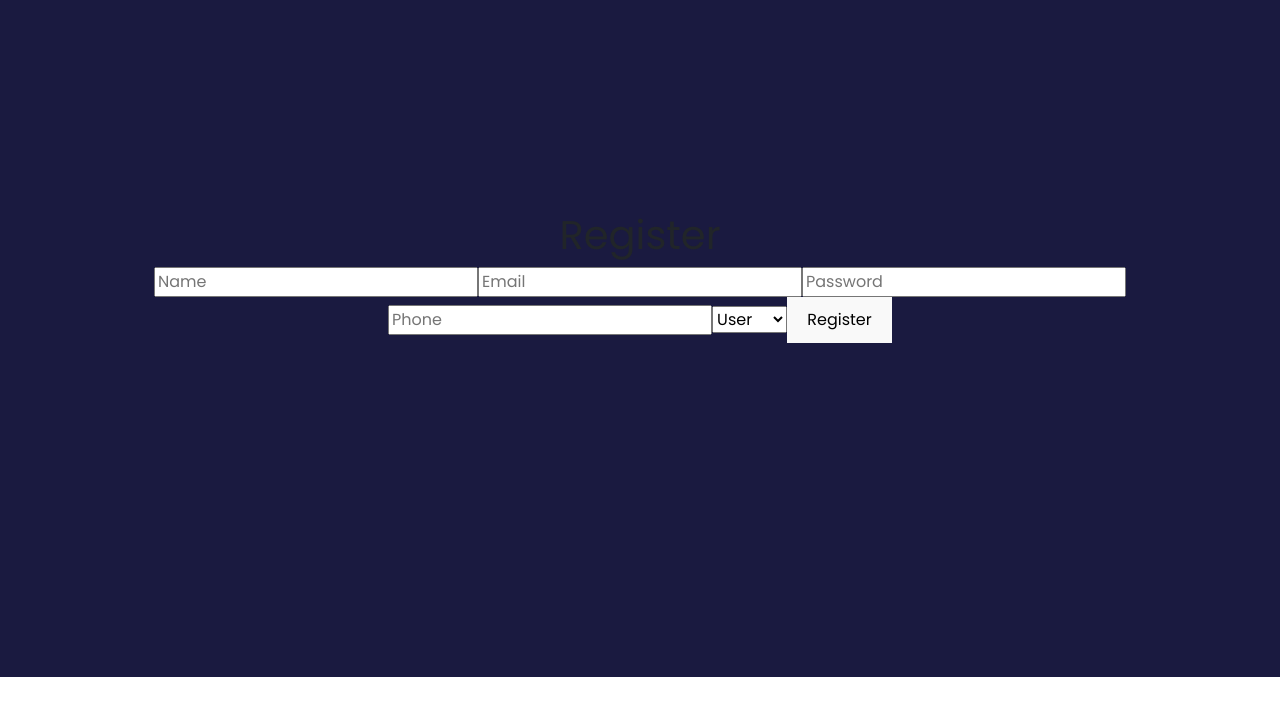
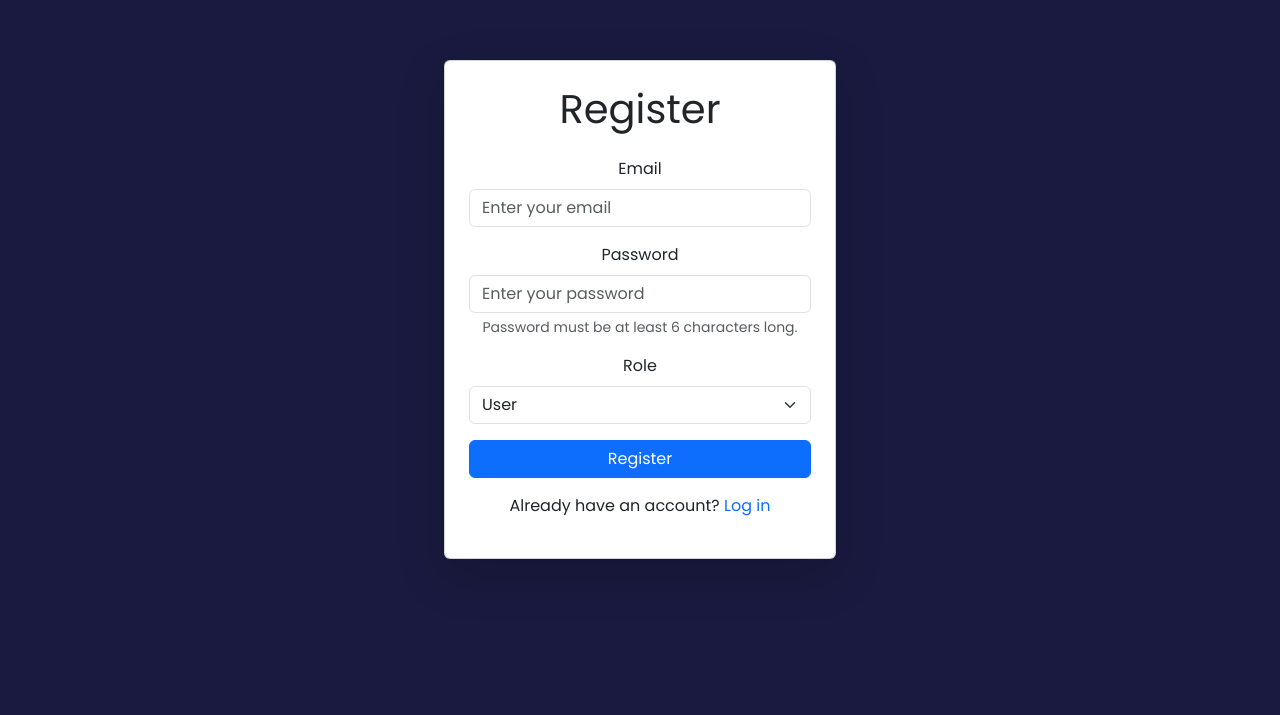
Before and after one commit to Josh0011/WebDevFinalProject, a React (Vite) app: page /#/register in a window 1280 px wide. Shown: the part 123-838 px from the top of the page. Before the commit the page ends 800 px from the top, so only its background shows below. Built offline with nearby package versions, Linux system fonts and the light colour scheme.

Commit message:
authentication

```diff
--- a/package.json
+++ b/package.json
@@ -15,6 +15,7 @@
     "bootstrap": "^5.3.3",
     "express": "^4.21.2",
     "firebase": "^11.1.0",
+    "process": "^0.11.10",
     "react": "^19.0.0",
     "react-dom": "^19.0.0",
     "react-icons": "^5.4.0",
--- a/src/components/Home/home.tsx
+++ b/src/components/Home/home.tsx
@@ -4,10 +4,14 @@ import "../styles.css";
 import "./styles.css";
 import Sidebar from "../Sidebar/sidebar";
 import { Link } from "react-router-dom";
+import { auth } from "../../firebaseConfig"; // Import Firebase auth
+import { onAuthStateChanged, signOut } from "firebase/auth";
 import SearchBar from "../Search/searchbar";
+import axios from "axios";
 
 const Home = () => {
-  const [isLoggedIn, setIsLoggedIn] = useState(true);
+  const [isLoggedIn, setIsLoggedIn] = useState(false);
+  const [currentUser, setCurrentUser] = useState(null);
   const [latestMembers, setLatestMembers] = useState([
     { id: 1, name: "SecondBest", profilePic: "surge.png" },
     { id: 2, name: "JuanCarlos", profilePic: "kit.jpg" },
@@ -60,8 +64,42 @@ const Home = () => {
   ]);
 
   useEffect(() => {
-    // Future: Fetch dynamic data here
+    // Monitor Firebase authentication state
+    const unsubscribe = onAuthStateChanged(auth, async (user) => {
+      if (user) {
+        try {
+          setIsLoggedIn(true);
+          setCurrentUser(user);
+
+          // Fetch user-specific data (e.g., latest members or posts)
+          const token = await user.getIdToken();
+          const response = await axios.get(`${import.meta.env.VITE_REMOTE_SERVER}/api/user/data`, {
+            headers: { Authorization: `Bearer ${token}` },
+          });
+          console.log("User data fetched:", response.data);
+
+          // Optionally update latest members or other user-specific data here
+        } catch (error) {
+          console.error("Error fetching user data:", error);
+        }
+      } else {
+        setIsLoggedIn(false);
+        setCurrentUser(null);
+      }
+    });
+
+    return () => unsubscribe(); // Cleanup on unmount
   }, []);
+
+  const handleLogout = async () => {
+    try {
+      await signOut(auth); // Sign out from Firebase
+      setIsLoggedIn(false);
+      setCurrentUser(null);
+    } catch (error) {
+      console.error("Error logging out:", error);
+    }
+  };
 
   return (
     <div className="container-fluid" id="bs-home">
@@ -107,7 +145,7 @@ const Home = () => {
             <div id="bs-carousel-fade-right"></div>
           </div>
         </div>
-        {/* LOGIN */}
+        {/* LOGIN/LOGOUT */}
         <div className="col-3 d-flex flex-column">
           {isLoggedIn ? (
             <div id="bs-profile" className="d-flex align-items-center ms-5">
@@ -115,7 +153,7 @@ const Home = () => {
                 to="/profile"
                 className="text-decoration-none text-white d-flex align-items-center"
               >
-                <span className="fw-bold">GANDUU</span>
+                <span className="fw-bold">{currentUser?.displayName || currentUser?.email || "User"}</span>
                 <img
                   src="byron.png"
                   alt="User Profile"
@@ -123,6 +161,12 @@ const Home = () => {
                   style={{ width: "70px", height: "70px", objectFit: "cover" }}
                 />
               </Link>
+              <button
+                onClick={handleLogout}
+                className="btn btn-danger btn-sm ms-3"
+              >
+                Logout
+              </button>
             </div>
           ) : (
             <div id="bs-auth-buttons" className="text-center">
@@ -179,7 +223,7 @@ const Home = () => {
                 <p className="text-start">{post.body}</p>
                 <hr />
                 {/* Comments Section */}
-               <h6 className="fw-bold text-start">Comments</h6>
+                <h6 className="fw-bold text-start">Comments</h6>
                 <div
                   className="comments-section mb-3"
                   style={{ maxHeight: "150px", overflowY: "auto" }}
--- a/src/components/Login/index.tsx
+++ b/src/components/Login/index.tsx
@@ -1,41 +1,111 @@
 import React, { useState } from "react";
 import { signInWithEmailAndPassword } from "firebase/auth";
 import { auth } from "../../firebaseConfig";
-import { useNavigate } from "react-router-dom";
+import axios from "axios";
+import { Link, useNavigate } from "react-router-dom";
 
 const Login = () => {
   const [email, setEmail] = useState("");
   const [password, setPassword] = useState("");
+  const [errorMessage, setErrorMessage] = useState("");
+  const [successMessage, setSuccessMessage] = useState("");
   const navigate = useNavigate();
+
+  const backendUrl = import.meta.env.VITE_REMOTE_SERVER;
 
   const handleLogin = async (e) => {
     e.preventDefault();
+
     try {
-            await signInWithEmailAndPassword(auth, email, password);
-            navigate("/profile");
+      console.log("Attempting to sign in with Firebase...");
+      const userCredential = await signInWithEmailAndPassword(auth, email, password);
+      const firebaseUser = userCredential.user;
+
+      console.log("Firebase user signed in:", firebaseUser);
+
+      const token = await firebaseUser.getIdToken();
+
+      console.log("Sending token to backend for verification...");
+
+      const response = await axios.post(
+        `${backendUrl}/api/auth/login`,
+        { token },
+        { withCredentials: true }
+      );
+
+      console.log("Backend response:", response.data);
+
+      // Display success message
+      setSuccessMessage("Login successful! Redirecting to home...");
+      setErrorMessage("");
+      setTimeout(() => {
+        navigate("/");
+      }, 2000); // Redirect after 2 seconds
     } catch (error) {
-            console.error("Login error", error);
+      let message = "An unexpected error occurred. Please try again.";
+
+      if (error.code === "auth/user-not-found") {
+        message = "No user found with this email.";
+      } else if (error.code === "auth/wrong-password") {
+        message = "Incorrect password. Please try again.";
+      } else if (error.code === "auth/invalid-email") {
+        message = "Invalid email address.";
+      }
+
+      setErrorMessage(message);
+      setSuccessMessage("");
+      console.error("Login error:", error);
     }
   };
 
   return (
-        <div>
-            <h1>Login</h1>
+    <div className="container d-flex justify-content-center align-items-center vh-100">
+      <div className="card p-4 shadow-lg" style={{ width: "100%", maxWidth: "500px" }}>
+        <h1 className="text-center mb-4">Login</h1>
+        {errorMessage && <div className="alert alert-danger">{errorMessage}</div>}
+        {successMessage && <div className="alert alert-success">{successMessage}</div>}
         <form onSubmit={handleLogin}>
+          <div className="mb-3">
+            <label htmlFor="email" className="form-label">Email</label>
             <input
               type="email"
-                    placeholder="Email"
+              id="email"
+              className="form-control"
+              placeholder="Enter your email"
               value={email}
-                    onChange={(e) => setEmail(e.target.value)}
+              onChange={(e) => {
+                setEmail(e.target.value);
+                setErrorMessage("");
+              }}
+              required
             />
+          </div>
+          <div className="mb-3">
+            <label htmlFor="password" className="form-label">Password</label>
             <input
               type="password"
-                    placeholder="Password"
+              id="password"
+              className="form-control"
+              placeholder="Enter your password"
               value={password}
-                    onChange={(e) => setPassword(e.target.value)}
+              onChange={(e) => {
+                setPassword(e.target.value);
+                setErrorMessage("");
+              }}
+              required
             />
-                <button type="submit">Login</button>
+          </div>
+          <button type="submit" className="btn btn-primary w-100">Login</button>
         </form>
+        <div className="text-center mt-3">
+          <p>
+            Don't have an account?{" "}
+            <Link to="/register" className="text-decoration-none">
+              Register here
+            </Link>
+          </p>
+        </div>
+      </div>
     </div>
   );
 };
--- a/src/components/Register/index.tsx
+++ b/src/components/Register/index.tsx
@@ -2,73 +2,118 @@ import React, { useState } from "react";
 import { createUserWithEmailAndPassword } from "firebase/auth";
 import { auth } from "../../firebaseConfig";
 import axios from "axios";
-import { useNavigate } from "react-router-dom";
+import { Link, useNavigate } from "react-router-dom";
 
 const Register = () => {
     const [email, setEmail] = useState("");
     const [password, setPassword] = useState("");
-    const [name, setName] = useState("");
-    const [phone, setPhone] = useState("");
-    const [role, setRole] = useState("user"); // Default role
+    const [role, setRole] = useState("user");
+    const [errorMessage, setErrorMessage] = useState("");
+    const [successMessage, setSuccessMessage] = useState(""); // Success message
     const navigate = useNavigate();
+
+  const backendUrl = import.meta.env.VITE_REMOTE_SERVER; // Use Vite's env variable
 
   const handleRegister = async (e) => {
     e.preventDefault();
+
+    if (password.length < 6) {
+      setErrorMessage("Password must be at least 6 characters long.");
+      return;
+    }
+
     try {
-            // Create user in Firebase Authentication
+      console.log("Registering user with Firebase...");
       const userCredential = await createUserWithEmailAndPassword(auth, email, password);
       const firebaseUser = userCredential.user;
 
-            // Create user in the backend database
+      console.log("Firebase user created:", firebaseUser);
+
       const userData = {
-                name,
+        firebaseUid: firebaseUser.uid,
         email: firebaseUser.email,
-                phone,
         role,
       };
-            await axios.post("http://localhost:8080/users/register", userData);
 
-            // Redirect to login or profile
+      console.log("Sending user data to backend:", userData);
+
+      const response = await axios.post(`${backendUrl}/api/users/register`, userData);
+
+      console.log("Backend response:", response.data);
+
+      // Display success message
+      setSuccessMessage("Registration successful! Redirecting to login...");
+      setTimeout(() => {
         navigate("/login");
+      }, 3000); // Redirect after 3 seconds
     } catch (error) {
-            console.error("Registration error", error);
+      if (error.code === "auth/email-already-in-use") {
+        setErrorMessage("This email is already registered. Please log in instead.");
+      } else if (error.code === "auth/weak-password") {
+        setErrorMessage("Password must be at least 6 characters long.");
+      } else {
+        setErrorMessage("An unexpected error occurred. Please try again.");
+      }
+
+      console.error("Registration error:", error);
     }
   };
 
   return (
-        <div>
-            <h1>Register</h1>
+    <div className="container d-flex justify-content-center align-items-center vh-100">
+      <div className="card p-4 shadow-lg" style={{ width: "100%", maxWidth: "500px" }}>
+        <h1 className="text-center mb-4">Register</h1>
+        {errorMessage && <div className="alert alert-danger">{errorMessage}</div>}
+        {successMessage && <div className="alert alert-success">{successMessage}</div>}
         <form onSubmit={handleRegister}>
-                <input
-                    type="text"
-                    placeholder="Name"
-                    value={name}
-                    onChange={(e) => setName(e.target.value)}
-                />
+          <div className="mb-3">
+            <label htmlFor="email" className="form-label">Email</label>
             <input
               type="email"
-                    placeholder="Email"
+              id="email"
+              className="form-control"
+              placeholder="Enter your email"
               value={email}
               onChange={(e) => setEmail(e.target.value)}
+              required
             />
+          </div>
+          <div className="mb-3">
+            <label htmlFor="password" className="form-label">Password</label>
             <input
               type="password"
-                    placeholder="Password"
+              id="password"
+              className="form-control"
+              placeholder="Enter your password"
               value={password}
               onChange={(e) => setPassword(e.target.value)}
+              required
             />
-                <input
-                    type="text"
-                    placeholder="Phone"
-                    value={phone}
-                    onChange={(e) => setPhone(e.target.value)}
-                />
-                <select value={role} onChange={(e) => setRole(e.target.value)}>
+            <div className="form-text">Password must be at least 6 characters long.</div>
+          </div>
+          <div className="mb-3">
+            <label htmlFor="role" className="form-label">Role</label>
+            <select
+              id="role"
+              className="form-select"
+              value={role}
+              onChange={(e) => setRole(e.target.value)}
+            >
               <option value="user">User</option>
               <option value="admin">Admin</option>
             </select>
-                <button type="submit">Register</button>
+          </div>
+          <button type="submit" className="btn btn-primary w-100">Register</button>
         </form>
+        <div className="text-center mt-3">
+          <p>
+            Already have an account?{" "}
+            <Link to="/login" className="text-decoration-none">
+              Log in
+            </Link>
+          </p>
+        </div>
+      </div>
     </div>
   );
 };
```
Also changed, not shown: 2 other files (tests, documents, lock files or other folders). Lines whose indentation alone changed are shown as unchanged.
